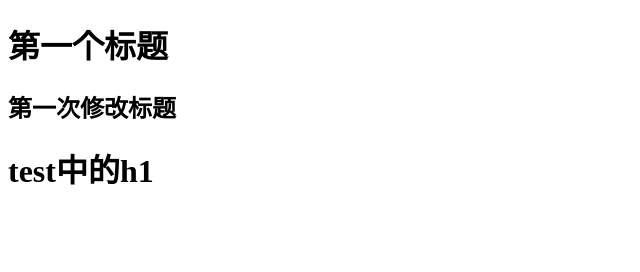
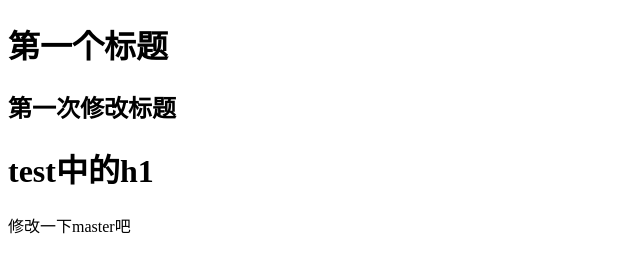
Before and after one commit to HfZhao1998/HfZhao1998.github.io, a plain HTML site: page 1.html in a window 1280 px wide. Shown: the whole page, without its empty margins (0-640 px from the left). Drawn offline with Linux system fonts and the light colour scheme.

Commit message:
修改master

```diff
--- a/1.html
+++ b/1.html
@@ -10,5 +10,6 @@
     <h1>第一个标题</h1>
     <h2>第一次修改标题</h2>
     <h1>test中的h1</h1>
+    <span>修改一下master吧</span>
 </body>
 </html>
```
